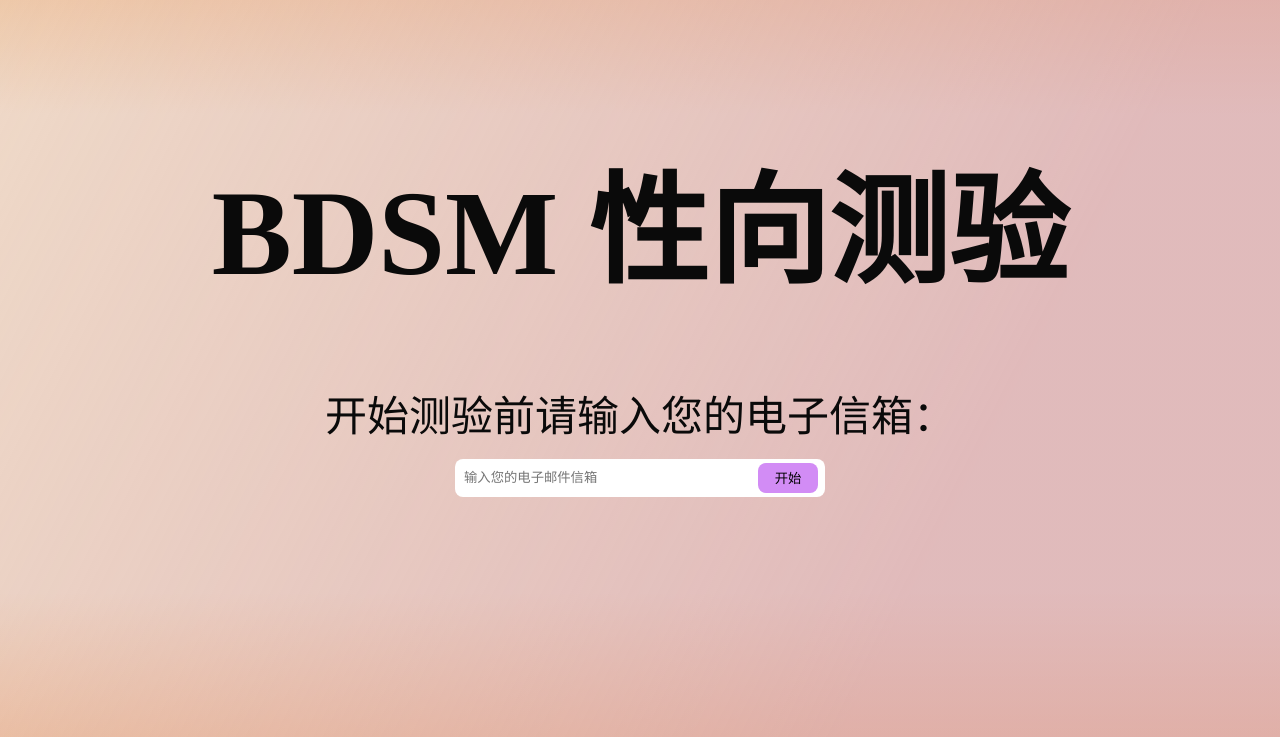
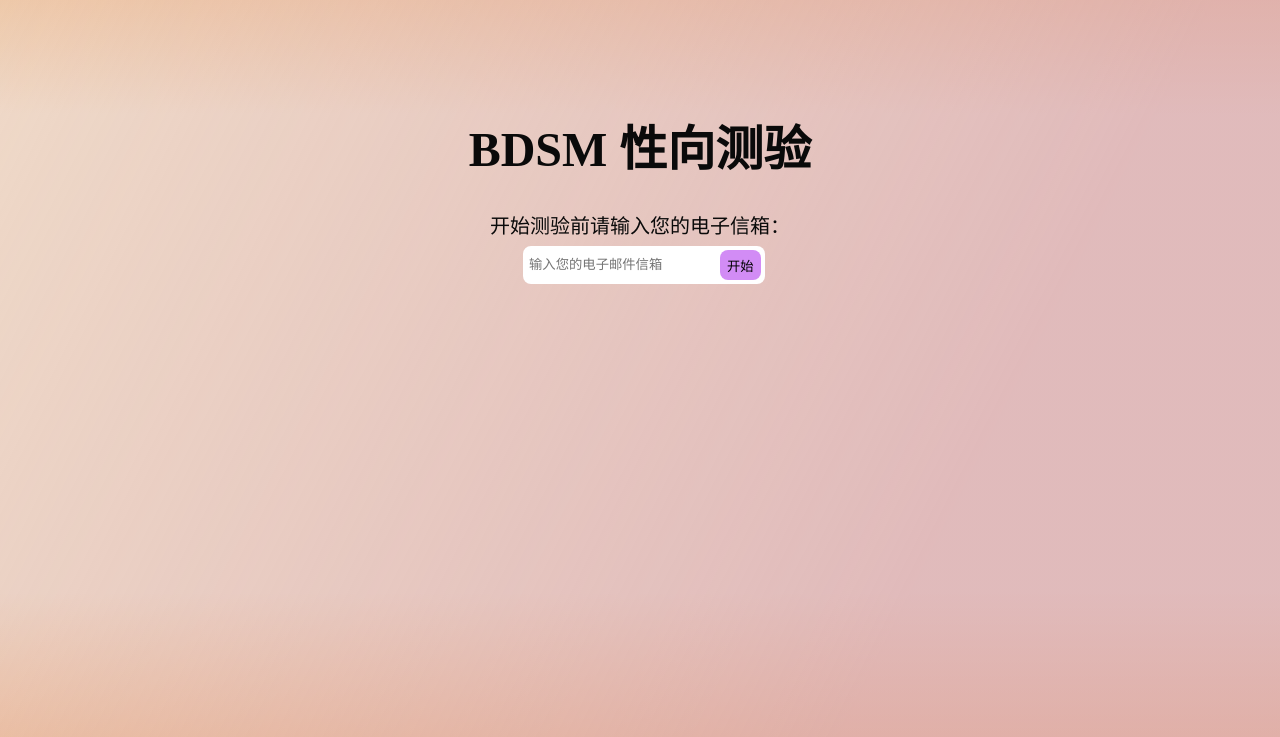
Before and after one commit to wqqhou/Personality_Test_Website, a FastAPI app: page / in a window 1280 px wide. Shown: the part 46-783 px from the top of the page. Run offline with FastAPI, Linux system fonts and the light colour scheme; some web fonts are replaced.

Commit message:
Implement RWD

```diff
--- a/static/css/style.css
+++ b/static/css/style.css
@@ -30,17 +30,17 @@
 .min-h-screen {
   min-height: 100vh;
 }
-.w-\[60px\] {
-  width: 60px;
-}
-.w-\[280px\] {
-  width: 280px;
-}
-.w-\[370px\] {
-  width: 370px;
+.w-\[50px\] {
+  width: 50px;
 }
 .w-full {
   width: 100%;
+}
+.max-w-\[200px\] {
+  max-width: 200px;
+}
+.max-w-\[370px\] {
+  max-width: 370px;
 }
 .max-w-\[1208px\] {
   max-width: 1208px;
@@ -54,8 +54,14 @@
 .justify-center {
   justify-content: center;
 }
-.gap-\[12px\] {
-  gap: 12px;
+.gap-\[4px\] {
+  gap: 4px;
+}
+.gap-\[8px\] {
+  gap: 8px;
+}
+.gap-\[10px\] {
+  gap: 10px;
 }
 .rounded-\[8px\] {
   border-radius: 8px;
@@ -71,17 +77,23 @@
 .bg-transparent {
   background-color: transparent;
 }
+.px-\[4px\] {
+  padding-inline: 4px;
+}
+.py-\[2px\] {
+  padding-block: 2px;
+}
 .pt-\[120px\] {
   padding-top: 120px;
 }
 .text-center {
   text-align: center;
 }
-.text-\[42px\] {
-  font-size: 42px;
+.text-\[20px\] {
+  font-size: 20px;
 }
-.text-\[120px\] {
-  font-size: 120px;
+.text-\[48px\] {
+  font-size: 48px;
 }
 .leading-\[1\] {
   --tw-leading: 1;
```
Also changed, not shown: templates/email.html (+20 -16 lines).
